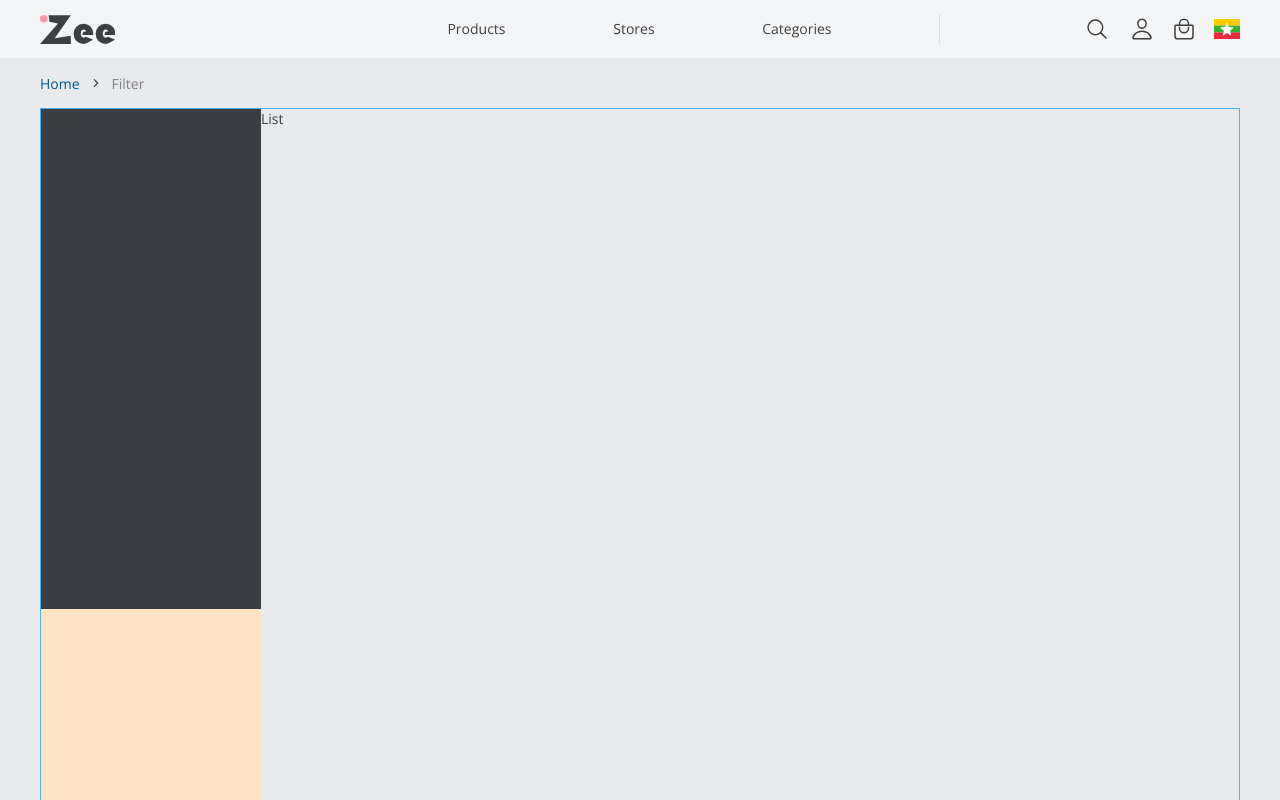
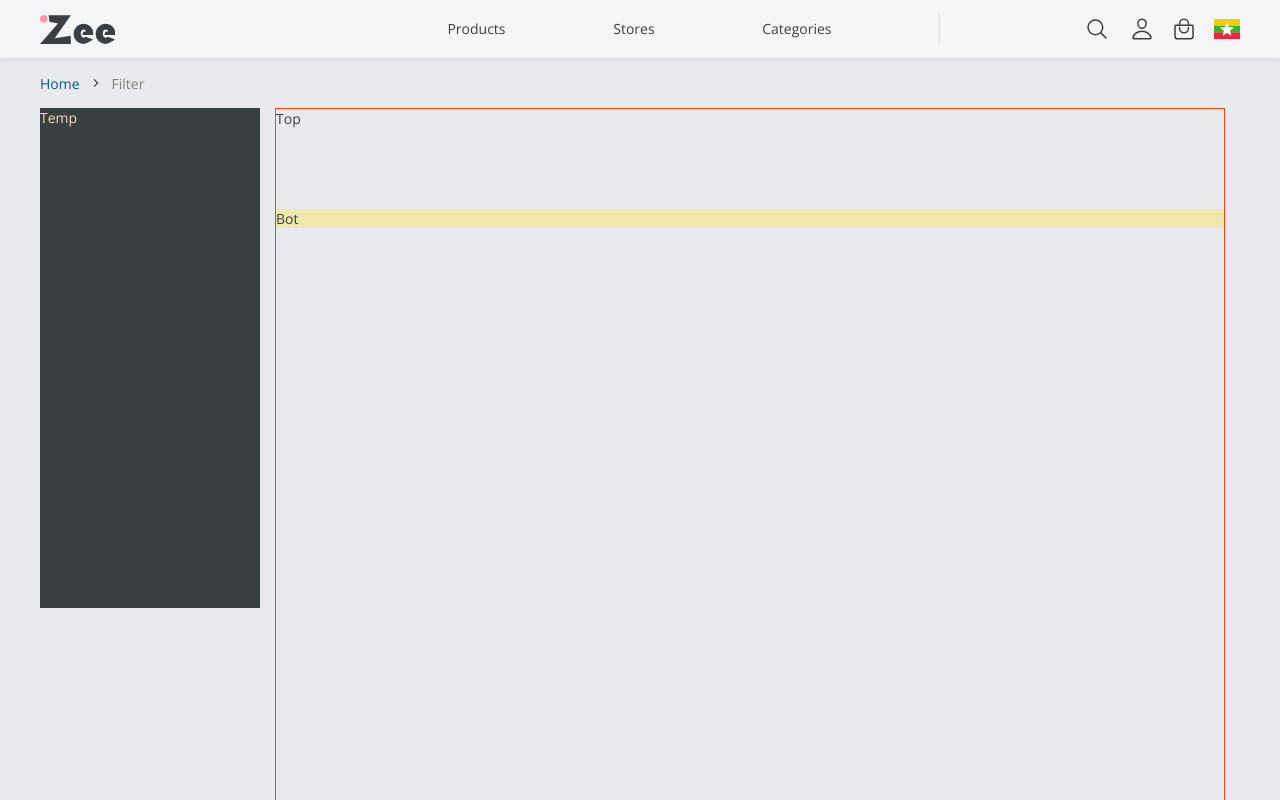
Before and after one commit to KhineKyaw/zee-ecommerce-site-client, a React (Create React App) app: page /products in a window 1280 px wide. Shown: the top 800 px of the page. Built offline with nearby package versions, Linux system fonts and the light colour scheme.

Commit message:
sticky-container finished. navbar edited.

```diff
--- a/src/components/Navigations/Navbar/Navbar.js
+++ b/src/components/Navigations/Navbar/Navbar.js
@@ -1,4 +1,4 @@
-import React, { useContext } from "react"
+import React, { useContext, useEffect, useState } from "react"
 import { Link } from "react-router-dom"
 import IconButton from "../../UI/HeaderIconButton/HeaderIconButton"
 
@@ -10,6 +10,8 @@ import NavSearchBar from "./NavSearchBar/NavSearchBar"
 import Logo from "./Logo/Logo"
 import CartContext from "../../../context/cart-context"
 
+const EVENT_TYPE = "scroll"
+
 const Navbar = () => {
   const {
     languageDict: texts,
@@ -18,13 +20,16 @@ const Navbar = () => {
   } = useContext(LanguageContext)
 
   const cartState = useContext(CartContext)
+  const navbarClasses = [classes.navbar, classes.sticky]
 
   const languageChangedHandler = () => {
     changeLanguage(language === "en" ? "mm" : "en")
   }
 
   return (
-    <div className={classes.navbar}>
+    <>
+      <div className={classes.navbarGhost}></div>
+      <div className={navbarClasses.join(" ")}>
         <div className={classes.navbar_inner}>
           <Logo />
           <ul className={classes.pages}>
@@ -36,7 +41,10 @@ const Navbar = () => {
             <NavSearchBar placeholder='Search' autoFocus />
             <IconButton name='profile' />
             <Link to='/shopcart'>
-            <IconButton showNotification={cartState.items.length} name='bag' />
+              <IconButton
+                showNotification={cartState.items.length}
+                name='bag'
+              />
             </Link>
             <LanguageSwitch
               language={language}
@@ -45,6 +53,7 @@ const Navbar = () => {
           </div>
         </div>
       </div>
+    </>
   )
 }
 
--- a/src/components/Navigations/Navbar/Navbar.module.css
+++ b/src/components/Navigations/Navbar/Navbar.module.css
@@ -2,6 +2,9 @@
   justify-content: center;
   height: var(--size-navbar-height);
   background-color: var(--color-white);
+  width: 100%;
+  z-index: 998;
+  box-shadow: 0 1px 5px #00000018;
   /* padding: var(--size-navbar-padding-horizontal); */
 }
 
@@ -37,3 +40,13 @@
 .actions {
   display: flex;
 }
+
+.sticky {
+  position: fixed;
+  top: 0;
+  left: 0;
+}
+
+.navbarGhost {
+  height: var(--size-navbar-height);
+}
--- a/src/components/UI/StickyContainer/StickyContainer.js
+++ b/src/components/UI/StickyContainer/StickyContainer.js
@@ -10,15 +10,18 @@ const StickyContainer = props => {
   const stickyRect = useRef()
   const [wrapperStyle, setWrapperStyle] = useState({})
   const [stickyStyle, setStickyStyle] = useState({})
+  const topOffset = props.topOffset || 58
 
   const onDocumentScroll = () => {
     if (!wrapperRef.current) return
     const wrapperRect = wrapperRef.current.getBoundingClientRect()
 
-    if (wrapperRect.bottom < stickyRect.current.bottom) {
+    if (wrapperRect.bottom < stickyRect.current.bottom - topOffset) {
       setStickyStyle({ position: "absolute", bottom: 0 })
+    } else if (wrapperRect.top >= topOffset) {
+      setStickyStyle({ position: "relative" })
     } else {
-      setStickyStyle({ position: "fixed" })
+      setStickyStyle({ position: "fixed", top: topOffset })
     }
   }
 
--- a/src/components/UI/StickyContainer/StickyContainer.module.css
+++ b/src/components/UI/StickyContainer/StickyContainer.module.css
@@ -1,13 +1,10 @@
 .stickyContainerWrapper {
   position: relative;
-  background-color: bisque;
-  width: fit-content;
   height: 100%;
 }
 
 .stickyContainer {
   width: fit-content;
   height: fit-content;
-  overflow: hidden;
-  position: absolute;
+  position: relative;
 }
--- a/src/routes/ProductsCategory.js
+++ b/src/routes/ProductsCategory.js
@@ -13,7 +13,10 @@ const ProductsCategory = () => {
         <StickyContainer>
           <div className={classes.temp}>Temp</div>
         </StickyContainer>
-        <div>List</div>
+        <div className={classes.container}>
+          <div className={classes.topContainer}>Top</div>
+          <div className={classes.bottomContainer}>Bot</div>
+        </div>
       </div>
     </div>
   )
--- a/src/routes/ProductsCategory.module.css
+++ b/src/routes/ProductsCategory.module.css
@@ -1,5 +1,4 @@
 .body {
-  border: 1px solid #0099ffab;
   height: 180vh;
   min-height: 180vh;
 }
@@ -8,7 +7,22 @@
   display: flex;
 }
 
+.container {
+  flex: 1;
+  border: 1px solid orangered;
+  margin: 0 var(--size-common-whitespace-smaller);
+}
+
+.topContainer {
+  min-height: 100px;
+}
+
+.bottomContainer {
+  background-color: palegoldenrod;
+}
+
 .temp {
+  color: wheat;
   background-color: var(--color-dark-background);
   width: 220px;
   height: 500px;
```
Lines whose indentation alone changed are shown as unchanged.
